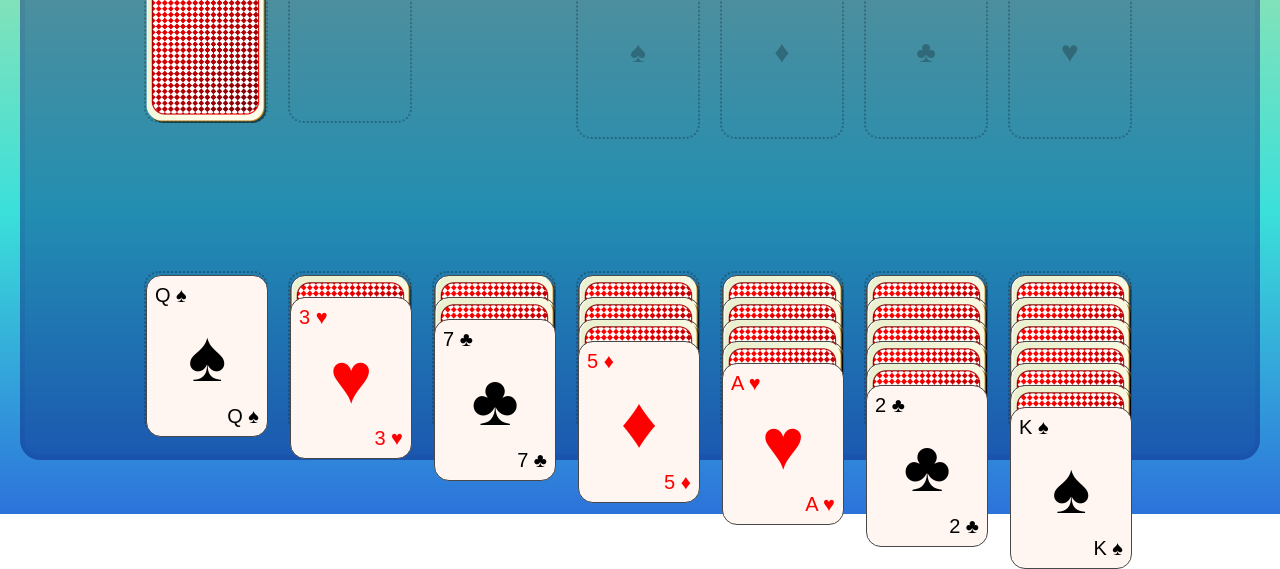
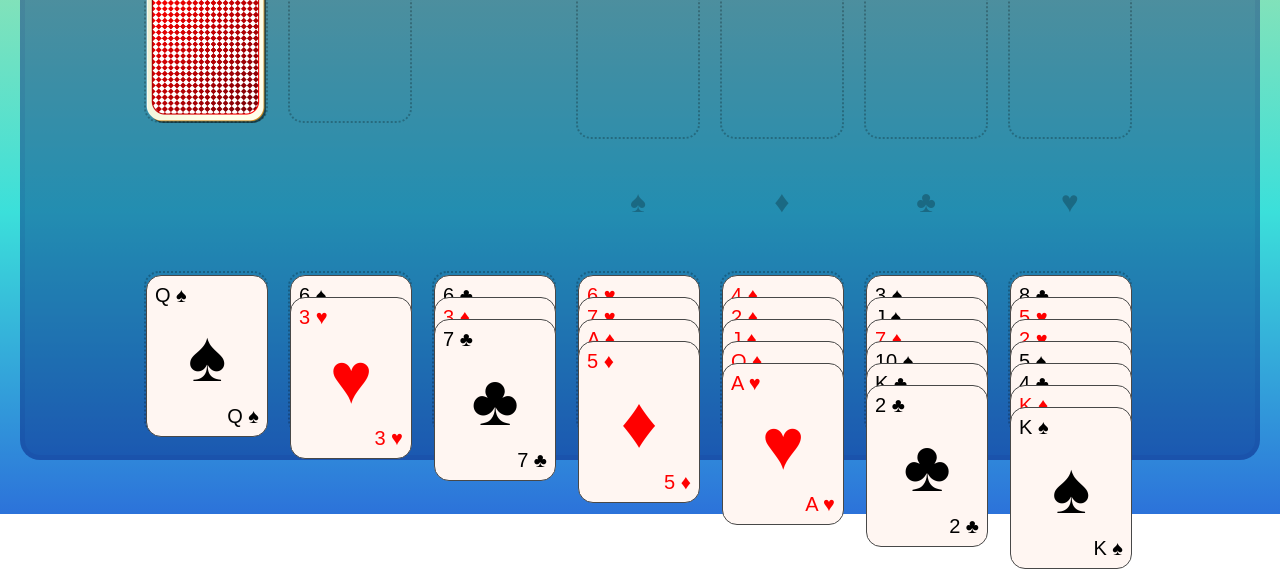
Before and after one commit to cbonamusa/solitarieJS, a website with bundled scripts: page public/index.html in a window 1280 px wide. Shown: the part 326-895 px from the top of the page. Built offline with nearby package versions, Linux system fonts and the light colour scheme.

Commit message:
tutoria - solitarie js

```diff
--- a/src/deck.js
+++ b/src/deck.js
@@ -51,7 +51,7 @@
         this.pileDiv.innerText = this.numberOfCards;
     }
     pushCard(card) {
-        this.cards.unshift(card);
+        this.cards.push(card);
         this.refresh();
     }
     popCard() {
--- a/src/main.scss
+++ b/src/main.scss
@@ -18,6 +18,10 @@
     font-size: 36px;
 }
 ul { padding: 0}
+
+.pile-list {
+    min-height: 150px;
+}
 
 /* -------------- GAME BOARD --------------*/
 .game-container {
--- a/src/script.js
+++ b/src/script.js
@@ -41,73 +41,73 @@
         mainPile.pushAll(showPile.popAll());
         showPileDOM.innerHTML = '';
     }
-})
+}) // todo al render !!!
 
+
+
+/*-------------------------- GLOBAL MOD & DOM PILES&CARDS --------------------------*/
+let allPilesMOD = [showPile, spadePile, heartPile, diamondPile, clubsPile];
+for (let i = 0; i < piles.length; i++) { allPilesMOD.push(piles[i])};
+
+let lastCardInPileDOM = [];
+let lastCardInPileMOD = [];
+let pairsDOM = [];
+let pairsMOD = [];
+let pairsArray = [];
+
+let allPilesDOM = document.querySelectorAll('.pile-list');
 
 
 
 /*--------------- RENDER CARDS OF GAME PILES & CALL EVENT CLICK F ----------------*/
 function renderPile(pile, index, dataPileDOM ) {
-    for( let x = 0; x < pile.cards.length -1 ; x++ ) {
-        dataPileDOM.appendChild(pile.cards[x].generateDOMElement());
+    for( let x = 0; x < pile.cards.length ; x++ ) {
+        dataPileDOM.appendChild(pile.cards[x].generateDOMElement('show'));
     }
-    dataPileDOM.appendChild(pile.cards[pile.cards.length-1].generateDOMElement('show'));
+    // dataPileDOM.appendChild(pile.cards[pile.cards.length-1].generateDOMElement('show'));
 }
 
  function render() {
-     for (let i = 0; i < piles.length; i++) {
-         renderPile(piles[i], i, querySel(`[data-pile="${i+1}"] ul`))
-     }
+    lastCardInPileMOD = [];
+    pairsMOD = [];
+    for (let pileMOD of allPilesMOD ) {
+        if (pileMOD.cards.length > 0) { lastCardInPileMOD.push(pileMOD.cards[pileMOD.cards.length -1]) }
+        pairsMOD.push( {lastCardInPileMOD: pileMOD.cards[pileMOD.cards.length -1], pileMOD});
+    }
+
+    for (let i = 0; i < piles.length; i++) {
+        renderPile(piles[i], i, querySel(`[data-pile="${i+1}"] ul`))
+    }
+
+    lastCardInPileDOM = [];
+    pairsDOM = [];
+    for (let pileDOM of allPilesDOM ) {
+        if (pileDOM.hasChildNodes()) { lastCardInPileDOM.push(pileDOM.lastElementChild); }
+        pairsDOM.push({lastCardInPileDOM: pileDOM.lastElementChild, pileDOM})
+    }
+
+    pairsArray = pairsDOM.map(function(item, index) {
+       return {
+            lastCardInPileDOM: item.lastCardInPileDOM,
+            pileDOM: item.pileDOM,
+            lastCardInPileMOD: pairsMOD[index].lastCardInPileMOD,
+            pileMOD: pairsMOD[index].pileMOD
+        }
+    });
+
+
+    clickedCardInPile( pairsArray ); //cambiarnombre a prepare events
 }
 render();
 
 
 
-
-/*-------------------------- GLOBAL MOD & DOM PILES&CARDS --------------------------*/
-let allPilesMOD = [showPile, spadePile, heartPile, diamondPile, clubsPile]
-for (let i = 0; i < piles.length; i++) { allPilesMOD.push(piles[i])};
-
-let lastCardInPileMOD = [];
-let pairsMOD = [];
-for (let pileMOD of allPilesMOD ) {
-    if (pileMOD.cards.length > 0) { lastCardInPileMOD.push(pileMOD.cards[pileMOD.cards.length -1]) }
-    pairsMOD.push( {lastCardinPileMOD: pileMOD.cards[pileMOD.cards.length -1], pileMOD});
-}
-
-
-let allPilesDOM= document.querySelectorAll('.pile-list');
-
-let lastCardinPileDOM = [];
-let pairsDOM = [];
-for (let pileDOM of allPilesDOM ) {
-    if (pileDOM.hasChildNodes()) { lastCardinPileDOM.push(pileDOM.lastElementChild); }
-    pairsDOM.push({lastCardinPileDOM: pileDOM.lastElementChild, pileDOM})
-}
-
-
-let pairsArray = pairsDOM.map(function(item, index) {
-   return {
-        lastCardinPileDOM: item.lastCardinPileDOM,
-        pileDOM: item.pileDOM,
-        lastCardInPileMOD: pairsMOD[index].lastCardinPileMOD,
-        pileMOD: pairsMOD[index].pileMOD
-    }
-});
-
-
-
-
-
 /*---------------------------- CLICK CARDS / DRAG CARDS  ----------------------------*/
-clickedCardInPile( pairsArray );
-
 function clickedCardInPile( pairsArray ) {
-
     for( let b= 0; pairsArray.length > b; b++ )  {
-        if ( pairsArray[b].lastCardinPileDOM != null ) {
-            pairsArray[b].lastCardinPileDOM.addEventListener('mousedown', dragStart(pairsArray[b].lastCardinPileDOM, pairsArray[b].lastCardInPileMOD, pairsArray[b].pileMOD));
-            pairsArray[b].lastCardinPileDOM.addEventListener('mouseup', dragEnd(pairsArray[b].lastCardinPileDOM));
+        if ( pairsArray[b].lastCardInPileDOM != null ) {
+            pairsArray[b].lastCardInPileDOM.addEventListener('mousedown', dragStart(pairsArray[b].lastCardInPileDOM, pairsArray[b].lastCardInPileMOD, pairsArray[b].pileMOD));
+            pairsArray[b].lastCardInPileDOM.addEventListener('mouseup', dragEnd(pairsArray[b].lastCardInPileDOM));
         }
     }
 
@@ -122,12 +122,14 @@
 
 /*----------------------- LOGIC ACCEPTING CARDS AND MOVE-CARDS ------------------------*/
 function dragStart(selectedCardDOM, selectedCardMOD, pileMOD) {
+    console.log('dragstart', pairsArray);
     selectedCardDOM.addEventListener('dragstart', () => {
         selectedCardDOM.id = "dragging";
         setTimeout(()=> {
             selectedCardDOM.classList.add("invisible");
             pileMOD.popCard();
         }, 50);
+        console.log('dragstart', pairsArray);
         pairsArray.forEach(pair => {
             pair.pileDOM.addEventListener('mousemove', dragOver(pair.pileDOM, pair.pileMOD, selectedCardMOD));
         });
@@ -140,7 +142,7 @@
     //? it doesent get into empty PILES even if they are in pileDOM var ?
     pileDOM.addEventListener('dragover', ev => {
         ev.preventDefault();
-        // console.log('draggin over')
+        console.log('draggin over')
         pileDOM.addEventListener('drop', dragDrop(pileDOM, pileMOD,  selectedCardMOD));
     });
 }
@@ -153,9 +155,10 @@
             } else {
                 pileDOM.prepend(document.getElementById('dragging'));
             }
-            pileMOD.canPushCard(selectedCardMOD);
             reCountingPiles();
         }
+        console.log('dragDrop', pairsArray)
+
 }
 
 
@@ -165,6 +168,9 @@
         card.removeAttribute('id');
     })
 }
+
+
+
 
 function cleanPiles(pairsArray) {
     pairsArray.forEach(pile => {
@@ -176,6 +182,6 @@
 /*----------------------- RECOUNTING CARDS IN PILES EACH MOVE ------------------------*/
 function reCountingPiles() {
     /* Update piles once has moved, and click event to show card  */
-    // cleanPiles(pairsArray); //not working PROPERLY
-    // render();
+    cleanPiles(pairsArray); //not working PROPERLY
+    render();
 };
```
Also changed, not shown: src/main.css, 1 other file.
